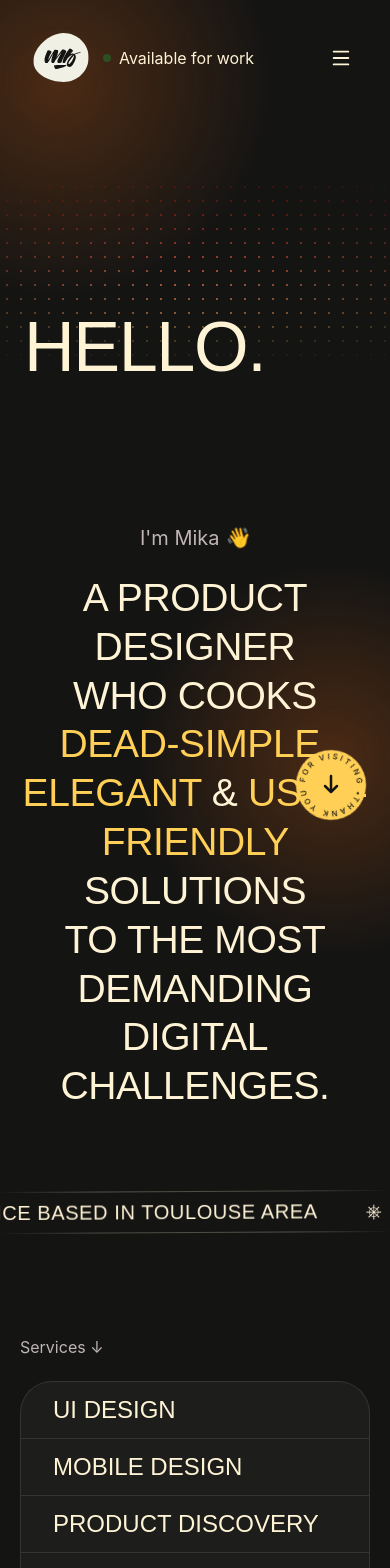
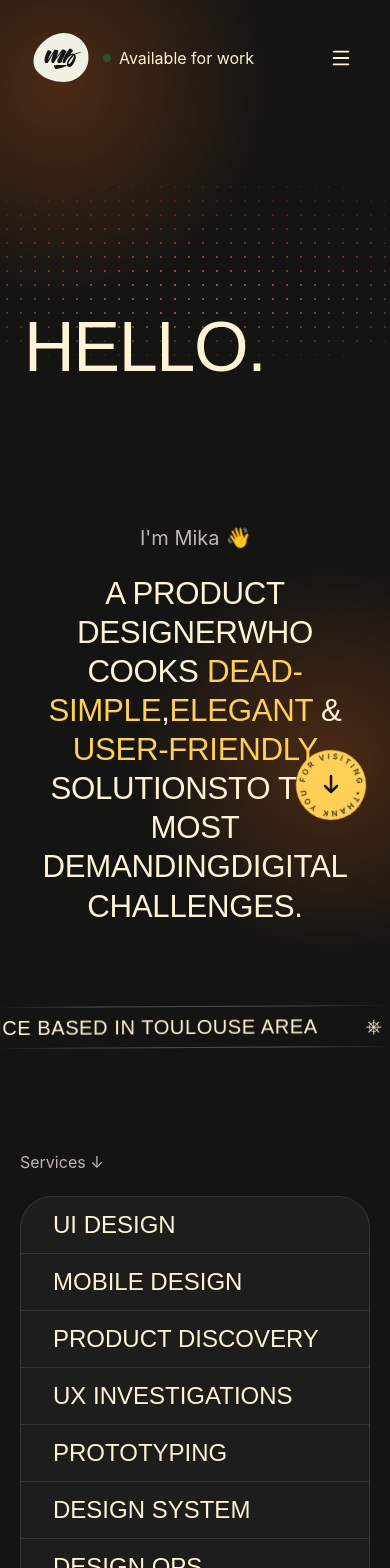
Before and after one commit to michaelblzt/portfolio-2026, a Next.js app: page / in a window 390 px wide. Shown: the top 1568 px of the page. Built offline with nearby package versions, Linux system fonts and the light colour scheme; a web font is replaced by a local one.

Commit message:
fix: mobile displayText inline flow, coverTitle uppercase, --text-h4 mobile

```diff
--- a/src/app/globals.css
+++ b/src/app/globals.css
@@ -207,12 +207,13 @@ main {
 
 @media (max-width: 809px) {
   .displayText {
-    font-size: var(--text-h3);
+    font-size: var(--text-h4);
     line-height: 1.25;
     white-space: normal;
   }
 
   .displayText [data-line] {
+    display: inline;
     white-space: normal;
   }
 }
--- a/src/components/ProjectCard/ProjectCard.module.css
+++ b/src/components/ProjectCard/ProjectCard.module.css
@@ -40,6 +40,7 @@
   justify-content: center;
   font-family: var(--font-display);
   font-weight: 400;
+  text-transform: uppercase;
   font-size: 100px;
   color: var(--color-cream);
   line-height: 1;
```
